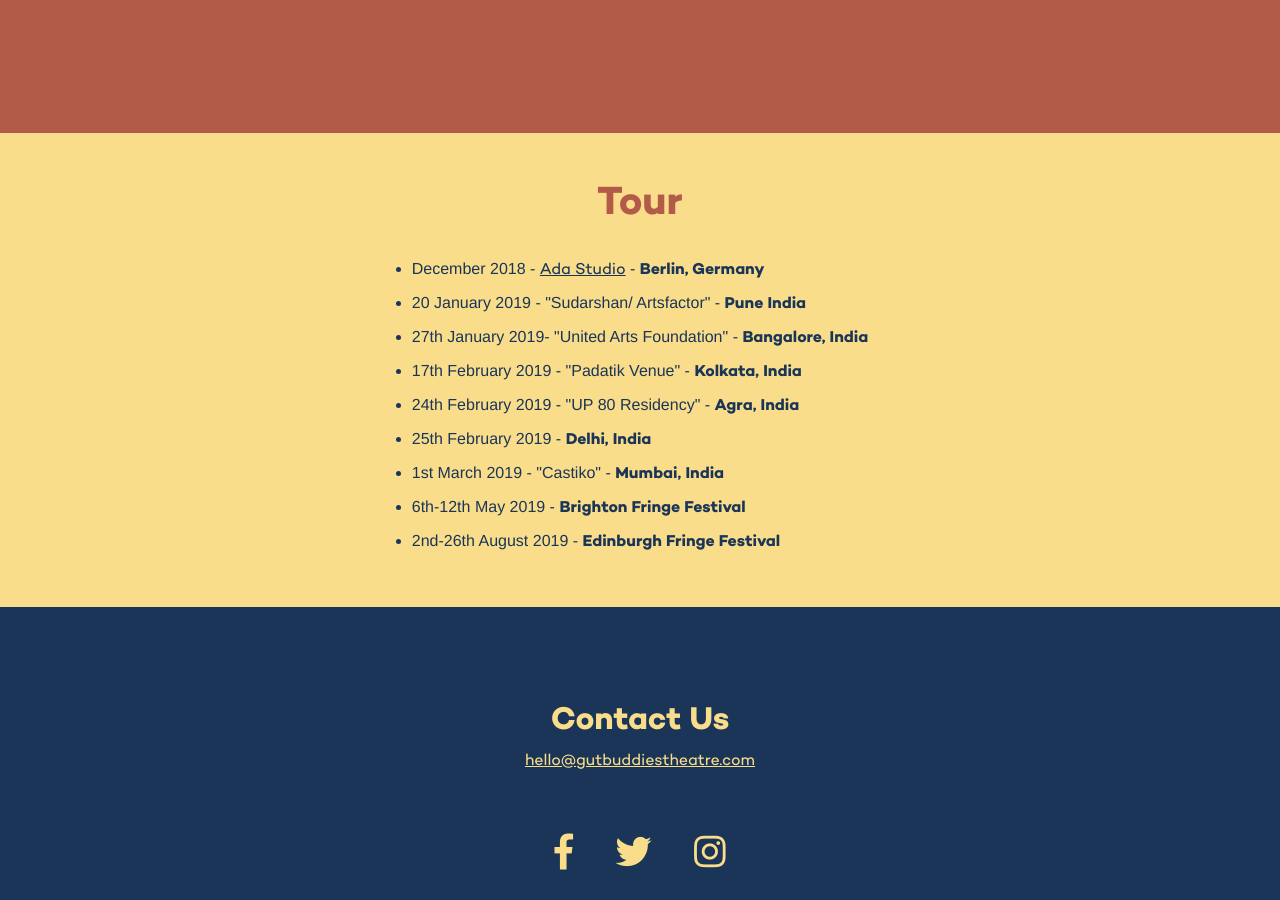
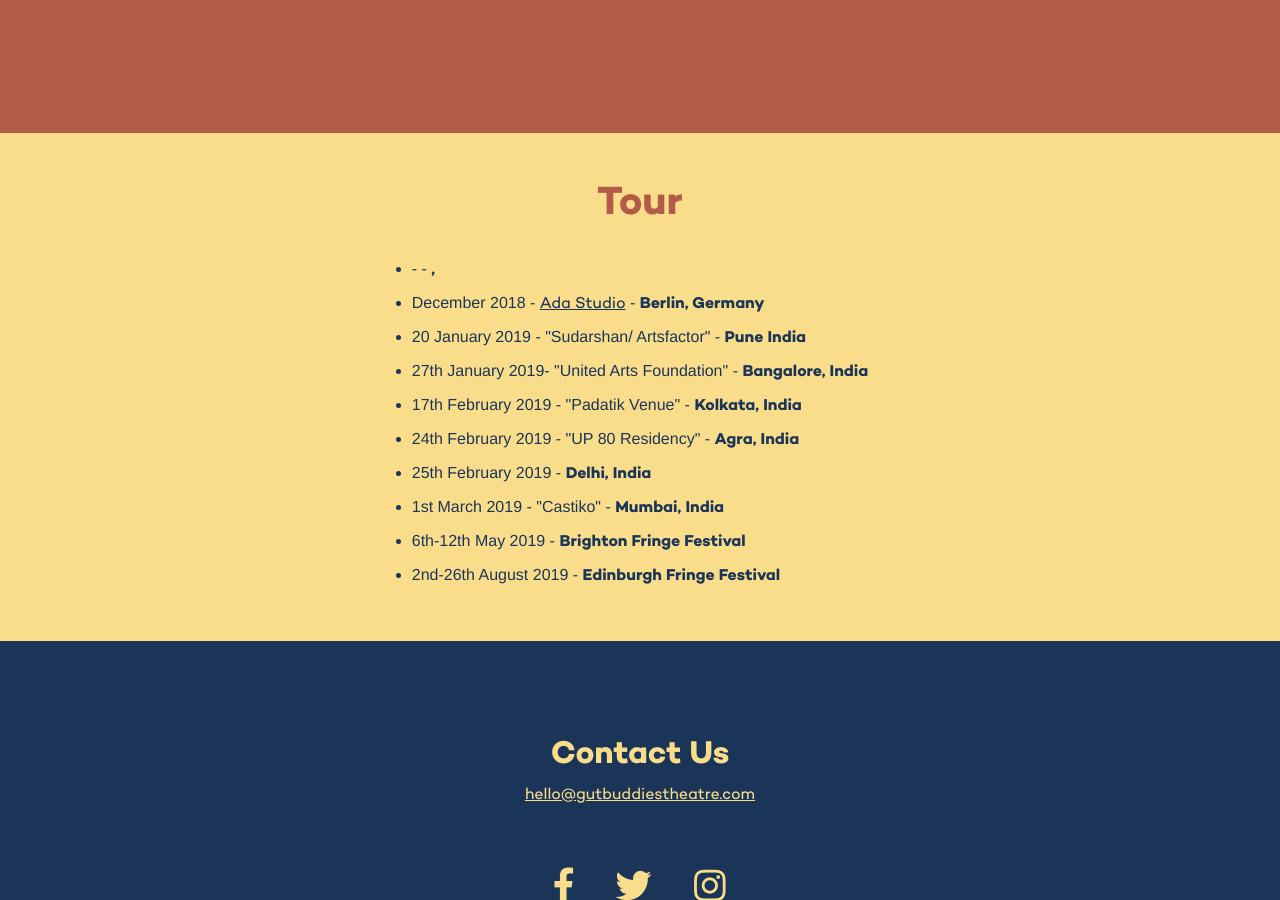
Before and after one commit to matteocarpi/GBT-Jekyll, a Jekyll site: the page built from index.md, in a window 1280 px wide and 900 px high, scrolled down 1140 px. Built offline with Jekyll 4.4.1, drawn with Linux system fonts in a browser that asks for light colours; nearby versions of some CDN libraries.

```diff
--- a/_layouts/home.html
+++ b/_layouts/home.html
@@ -33,6 +33,11 @@ layout: default
       </div>
         <div class="tour-wrapper">
           <ul class="tour">
+            {% for items in page.tour %}
+              {% if item.first-date == item.last-date %}
+                <li>{{ item.first-date | date_to_long_string }} - <a href="{{ item.link }}" target="_blank">{{ item.venue }}</a> - <strong>{{ item.city }}, {{ item.coutry }}</strong></li>
+              {% endif %}
+            {% endfor%}
               <li>December 2018 - <a href="http://www.ada-studio.de/" target="_blank">Ada Studio</a> - <strong>Berlin, Germany</strong></li>
               <li>20 January 2019 - "Sudarshan/ Artsfactor" - <strong>Pune India</strong></li>
               <li>27th January 2019- "United Arts Foundation" - <strong>Bangalore, India</strong></li>
```
